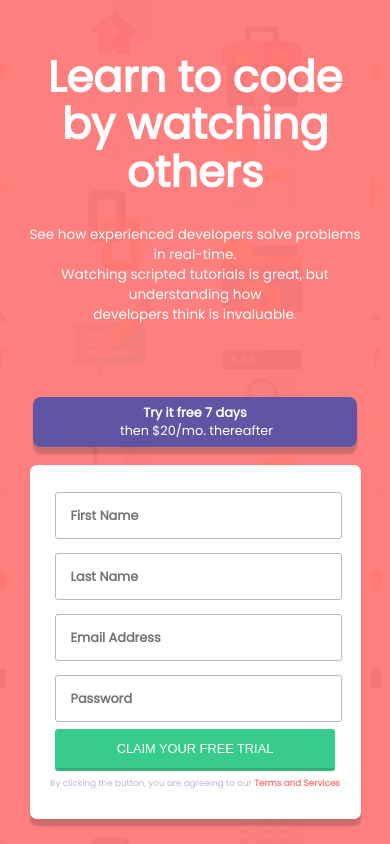
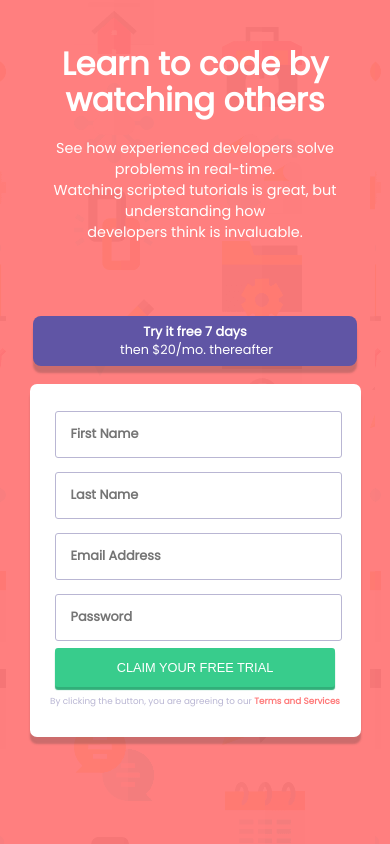
Before and after one commit to Rich15/signup-form-fEndMentor, a plain HTML site: page index.html in a window 390 px wide. Drawn offline with Linux system fonts and the light colour scheme.

Commit message:
Update style.css

```diff
--- a/style.css
+++ b/style.css
@@ -24,14 +24,14 @@ body {
 }
 
   #message h1 {
-    font-size: 2.7rem;
+    font-size: 3rem;
     font-weight: 700;
     width: 100%;
     line-height: 1.1;
   }
 
   #message p {
-    font-size: 0.85rem;
+    font-size: 0.9rem;
     font-weight: 500;
     white-space: pre-line;
   }
@@ -191,6 +191,10 @@ body {
       text-align: center;
     }
 
+      #message h1 {
+        font-size: 2rem;
+      }
+
     #sign {
       position: relative;
       right: 0;
```
